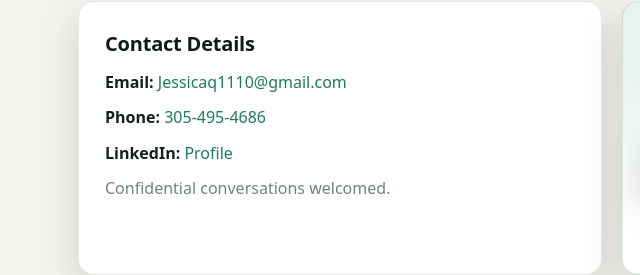
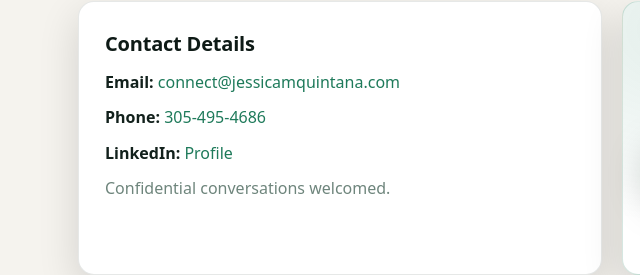
Before and after one commit to ag1network/jmq, a plain HTML site: page index.html in a window 1280 px wide. Shown: the part 4811-5086 px from the top of the page, 0-640 px from the left. Drawn offline with Linux system fonts and the light colour scheme.

Commit message:
email Update index.html

```diff
--- a/index.html
+++ b/index.html
@@ -1080,7 +1080,7 @@
         <div class="contact-grid">
           <div class="card">
             <h3>Contact Details</h3>
-            <p><strong>Email:</strong> <a href="mailto:Jessicaq1110@gmail.com">Jessicaq1110@gmail.com</a></p>
+            <p><strong>Email:</strong> <a href="mailto:connect@jessicamquintana.com">connect@jessicamquintana.com</a></p>
             <p><strong>Phone:</strong> <a href="tel:+13054954686">305-495-4686</a></p>
             <p><strong>LinkedIn:</strong> <a href="https://www.linkedin.com/in/jessica-quintana-phd-mpa-a68ba2a2/" target="_blank" rel="noreferrer">Profile</a></p>
             <p class="muted">Confidential conversations welcomed.</p>
@@ -1095,7 +1095,7 @@
             <!-- MAILTO CTA (no Formspree) -->
             <div class="contact-actions">
               <a class="btn primary"
-                 href="mailto:Jessicaq1110@gmail.com?subject=Executive%20Opportunity%20Inquiry%20%E2%80%94%20Jessica%20M.%20Quintana&body=Hi%20Jessica%2C%0D%0A%0D%0AI%20reviewed%20your%20site%20and%20would%20like%20to%20connect%20regarding%20a%20potential%20executive%20opportunity.%0D%0A%0D%0AOrganization%3A%0D%0ARole%3A%0D%0ALocation%2FWork%20Model%3A%0D%0ABest%20times%20to%20connect%3A%0D%0A%0D%0AThank%20you%2C%0D%0A%5BYour%20Name%5D">
+                 href="mailto:connect@jessicamquintana.com?subject=Executive%20Opportunity%20Inquiry%20%E2%80%94%20Jessica%20M.%20Quintana&body=Hi%20Jessica%2C%0D%0A%0D%0AI%20reviewed%20your%20site%20and%20would%20like%20to%20connect%20regarding%20a%20potential%20executive%20opportunity.%0D%0A%0D%0AOrganization%3A%0D%0ARole%3A%0D%0ALocation%2FWork%20Model%3A%0D%0ABest%20times%20to%20connect%3A%0D%0A%0D%0AThank%20you%2C%0D%0A%5BYour%20Name%5D">
                 Email Jessica
               </a>
 
```
